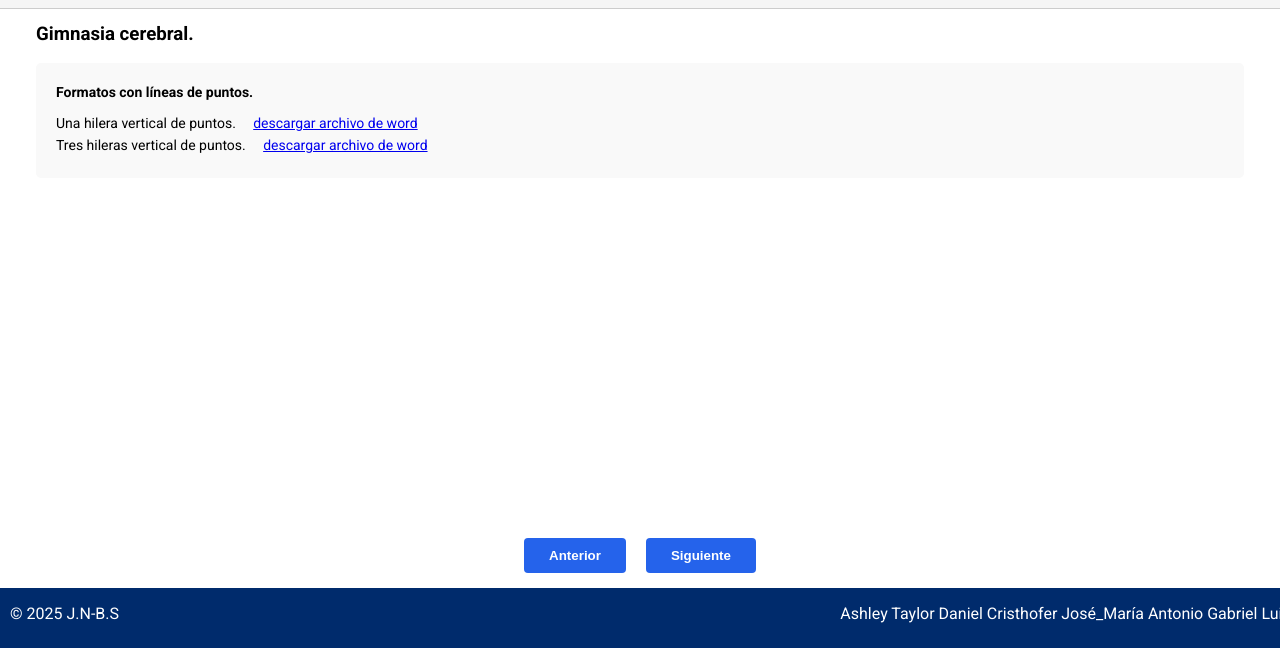
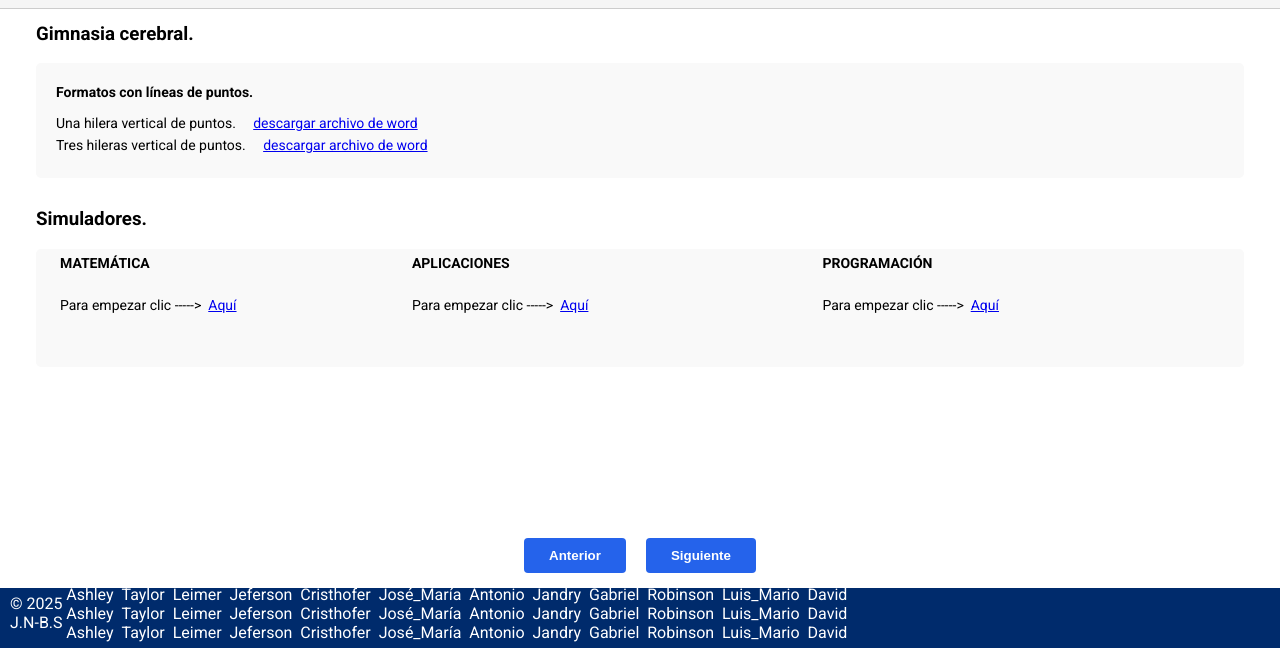
Before and after one commit to uxrae/1t, a plain HTML site: page index.html in a window 1280 px wide. Both pictures are taken after a click on the button "Anterior". Shown: the part 152-800 px from the top of the page. Drawn offline with Linux system fonts and the light colour scheme.

Commit message:
Update index.html

```diff
--- a/index.html
+++ b/index.html
@@ -3,7 +3,7 @@
 <head>
   <meta charset="UTF-8">
   <meta name="viewport" content="width=device-width, initial-scale=1.0">
-  <title>Registro de actividades</title>
+  <title>EVA&nbsp;&nbsp;&nbsp;BT-I&nbsp;&nbsp;Primer&nbsp;Curso</title>
   <link rel="stylesheet" href="style10.css">
   <link href="https://fonts.googleapis.com/css2?family=Roboto :wght@400;500;700&display=swap" rel="stylesheet">
 </head>
@@ -11,7 +11,7 @@
   <div class="container">
     <div class="header">
       <div class="logo">
-        <img src="https://app.serviciosbox.com/siatibox/assets/img/logo.png " alt="Primer Curso" width="180">
+        <img src="https://app.serviciosbox.com/siatibox/assets/img/logo.png " alt="Primer Curso (Los 12 A....)" width="180">
       </div>
       <div class="title">
         <h2>BT-Informática.</h2>
@@ -78,6 +78,7 @@
           <div class="summary">
             <h3>PROGRAMACIÓN Y BASES DE DATOS</h3>
             <div class="summary-content">
+
               <div class="summary-section">
                 <table class="tabla-conte">
                   <tr>
@@ -180,6 +181,7 @@
                   </tr>
                 </table>
               </div>
+
             </div>
           </div>
         </form>
@@ -189,32 +191,71 @@
           <div class="summary">
             <h3>Gimnasia cerebral.</h3>
             <div class="summary-content">
+
               <div class="summary-section">
                 <h4>Formatos con líneas de puntos.</h4>
                 <p>Una hilera vertical de puntos.&nbsp;&nbsp;&nbsp;&nbsp;&nbsp;<a href="https://docs.google.com/document/d/1tEtbkJQonO1sWxX0qf1Etl51JaexiAf7/export?format=docx " download>descargar archivo de word</a></p>
                 <p>Tres hileras vertical de puntos.&nbsp;&nbsp;&nbsp;&nbsp;&nbsp;<a href="https://docs.google.com/document/d/1ZIYzGYwAmBtPpa8MiYRgulHxdC_gtLKN/export?format=docx " download>descargar archivo de word</a></p>
               </div>
+
+            <h3>Simuladores.</h3>
+              <div class="summary-section">
+              <table class="tabla-conte">
+                  <tr>
+                    <td class="columna-c30">MATEMÁTICA</td>
+                    <td class="columna-c35">APLICACIONES</td>
+                    <td class="columna-c35">PROGRAMACIÓN</td>
+                  </tr>
+                  <tr>
+                    <td> </td>
+                  </tr>
+                  <tr>
+                    <td><p>Para empezar clic ----->&nbsp;
+                        <a href="https://docs.google.com/forms/d/e/1FAIpQLScGRsnwrvTHvcNQdgVAqRNreTL23HqpVj7591Z7JcuNIfTaWw/viewform?usp=dialog" class="enlace-simulador">Aquí</a>
+                        </p>
+                    </td>
+                    <td><p>Para empezar clic ----->&nbsp;
+                        <a href="https://docs.google.com/forms/d/e/1FAIpQLSe4LJYN42_IaIDNIDuKxurmf90iNMQwpAVBBeRLK_usfp52gw/viewform?usp=dialog" class="enlace-simulador">Aquí</a>
+                        </p>
+                    </td>
+                    <td><p>Para empezar clic ----->&nbsp;
+                        <a href="https://docs.google.com/forms/d/e/1FAIpQLScGRsnwrvTHvcNQdgVAqRNreTL23HqpVj7591Z7JcuNIfTaWw/viewform?usp=dialog" class="enlace-simulador">Aquí</a>
+                        </p>
+                    </td>
+                  </tr>
+                  <tr>
+                    <td> </td>
+                  </tr>
+                  <tr>
+                    <td> </td>
+                  </tr>
+                  <tr>
+                    <td> </td>
+                  </tr>
+                </table>
+                </div>
+
             </div>
           </div>
         </form>
 
       </div>
-
       <div class="form-actions">
         <button id="prevBtn">Anterior</button>
         <button id="nextBtn">Siguiente</button>
       </div>
     </div>
 
-    <div class="footer">
-      <div>© 2025 J.N-B.S</div>
-      <div class="marquee">
-      	<span>
-        Ashley  Taylor    Daniel     Cristhofer   José_María    Antonio    Gabriel    Luis_Mario    Jandry
-        </span>
-      </div>
+ <div class="footer">
+  <div>© 2025 J.N-B.S</div>
+  <div class="marquee-container">
+    <div class="marquee-content">
+      Ashley&nbsp;&nbsp;Taylor&nbsp;&nbsp;Leimer&nbsp;&nbsp;Jeferson&nbsp;&nbsp;Cristhofer&nbsp;&nbsp;José_María&nbsp;&nbsp;Antonio&nbsp;&nbsp;Jandry&nbsp;&nbsp;Gabriel&nbsp;&nbsp;Robinson&nbsp;&nbsp;Luis_Mario&nbsp;&nbsp;David&nbsp;&nbsp;
+      Ashley&nbsp;&nbsp;Taylor&nbsp;&nbsp;Leimer&nbsp;&nbsp;Jeferson&nbsp;&nbsp;Cristhofer&nbsp;&nbsp;José_María&nbsp;&nbsp;Antonio&nbsp;&nbsp;Jandry&nbsp;&nbsp;Gabriel&nbsp;&nbsp;Robinson&nbsp;&nbsp;Luis_Mario&nbsp;&nbsp;David&nbsp;&nbsp;
+      Ashley&nbsp;&nbsp;Taylor&nbsp;&nbsp;Leimer&nbsp;&nbsp;Jeferson&nbsp;&nbsp;Cristhofer&nbsp;&nbsp;José_María&nbsp;&nbsp;Antonio&nbsp;&nbsp;Jandry&nbsp;&nbsp;Gabriel&nbsp;&nbsp;Robinson&nbsp;&nbsp;Luis_Mario&nbsp;&nbsp;David&nbsp;&nbsp;
     </div>
   </div>
+</div>
 
   <script src="script10.js"></script>
 </body>
```
